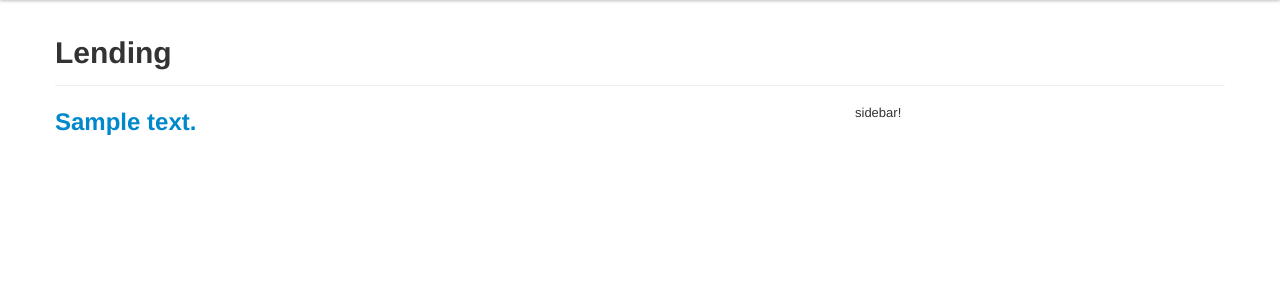
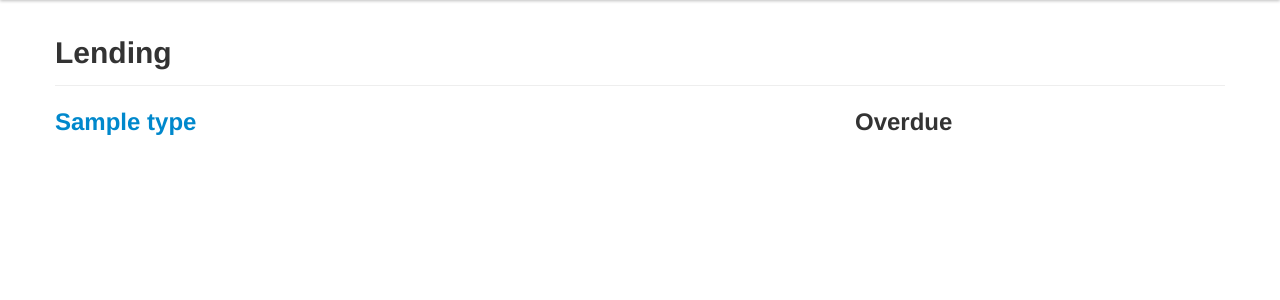
Before and after one commit to utfsmlabs/fianzo, a Flask app: page / in a window 1280 px wide. Shown: the part 40-340 px from the top of the page. Run offline with Flask 2, Linux system fonts and the light colour scheme; tables that the repository leaves empty hold one stand-in row (values such as "Sample post"); some libraries are stand-ins or nearby versions.

Commit message:
Support for loan length and overdue returns.

```diff
--- a/app.py
+++ b/app.py
@@ -2,7 +2,7 @@
 
 from flask import Flask, render_template, jsonify, request, flash, redirect, abort, url_for
 from flask.ext.sqlalchemy import SQLAlchemy
-from datetime import datetime
+from datetime import datetime, timedelta
 import ldapUsers
 
 class default_config:
@@ -31,11 +31,14 @@ class AssetType(db.Model):
     Category of the asset, such as "Laptop" or "iPad"
     '''
     id = db.Column(db.Integer, primary_key = True)
-    description = db.Column(db.String, unique=True)
+    name = db.Column(db.String, unique=True)
+    loan_period = db.Column(db.Interval)
+
     assets = db.relationship('Asset', backref='type')
 
-    def __init__(self, description):
-        self.description = description
+    def __init__(self, name, loan_period = timedelta(minutes=90)):
+        self.name = name
+        self.loan_period = loan_period
 
     def __repr__(self):
         return '<Aset type %r>' % self.description
@@ -49,7 +52,9 @@ class Asset(db.Model):
     name = db.Column(db.String)
     type_id = db.Column(db.Integer, db.ForeignKey('asset_type.id'))
     lended_to = db.Column(db.String)
-    description = db.Column(db.Text, default = '')
+    loan_ends_at = db.Column(db.DateTime(timezone=True))
+
+    logs = db.relationship('AssetLog', backref='asset')
 
     def __init__(self, name, type=None, type_id=None):
         self.name = name
@@ -66,6 +71,12 @@ class Asset(db.Model):
 
     def available(self):
         if self.lended_to == '' or self.lended_to is None:
+            return True
+        else:
+            return False
+
+    def overdue(self):
+        if self.loan_ends_at and self.loan_ends_at < datetime.now():
             return True
         else:
             return False
@@ -98,7 +109,8 @@ class AssetLog(db.Model):
 @app.route('/')
 def show_assets():
     types = AssetType.query.all()
-    return render_template('show_assets.html', types = types)
+    overdue_assets = Asset.query.filter(Asset.loan_ends_at < datetime.now())
+    return render_template('show_assets.html', types = types, overdue_assets = overdue_assets)
 
 
 @app.route('/user/check/<attr>')
@@ -131,6 +143,7 @@ def lend_asset(asset_id):
                     error='%s not found' % request.form['lended_to'])
 
         asset.lended_to = dn
+        asset.loan_ends_at = datetime.now() + asset.type.loan_period
         log = AssetLog(dn, 'checkout', asset)
         db.session.add(asset)
         db.session.add(log)
@@ -148,6 +161,7 @@ def return_asset(asset_id):
         abort(404)
     log = AssetLog(asset.lended_to, 'checkin', asset)
     asset.lended_to = None
+    asset.loan_ends_at = None
     db.session.add(log)
     db.session.add(asset)
     db.session.commit()
--- a/templates/show_assets.html
+++ b/templates/show_assets.html
@@ -7,7 +7,7 @@
 <div class="row-fluid">
     <div id="types-list" class="span8">
         {% for type in types %}
-        <h2><a href="#" data-toggle="collapse" data-target="#assets-{{type.id}}">{{type.description}}</a></h2>
+        <h2><a href="#" data-toggle="collapse" data-target="#assets-{{type.id}}">{{type.name}}</a></h2>
         <div class="collapse" id="assets-{{type.id}}">
             <table class="assets-table table table-bordered">
                 <thead>
@@ -24,7 +24,12 @@
                         </td>
                         {% else %}
                         <td>
-                            <span class="label label-important">Unavailable</span>
+                            {% if asset.overdue() %}
+                            <span class="label label-important">Overdue</span>
+                            {% else %}
+
+                            <span class="label label-info">Unavailable</span>
+                            {% endif %}
                             ({{asset.lended_to_name()}})
                         </td>
                         <td>
@@ -40,7 +45,17 @@
         {% endfor %}
     </div>
     <div id="sidebar" class="span4">
-        sidebar!
+        <div id="overdue">
+            <h2>Overdue</h2>
+            {% for asset in overdue_assets %}
+            <p>
+            <a href="{{url_for('return_asset', asset_id=asset.id)}}" class="btn btn-mini btn-primary">
+                <i class="icon-check icon-white"></i>Return</a>
+            <strong>{{asset.name}}</strong> -
+            <em>{{asset.type.name}}</em> ({{asset.lended_to_name()}})
+            </p>
+            {% endfor %}
+        </div>
     </div>
 </div>
 {% endblock %}
```
